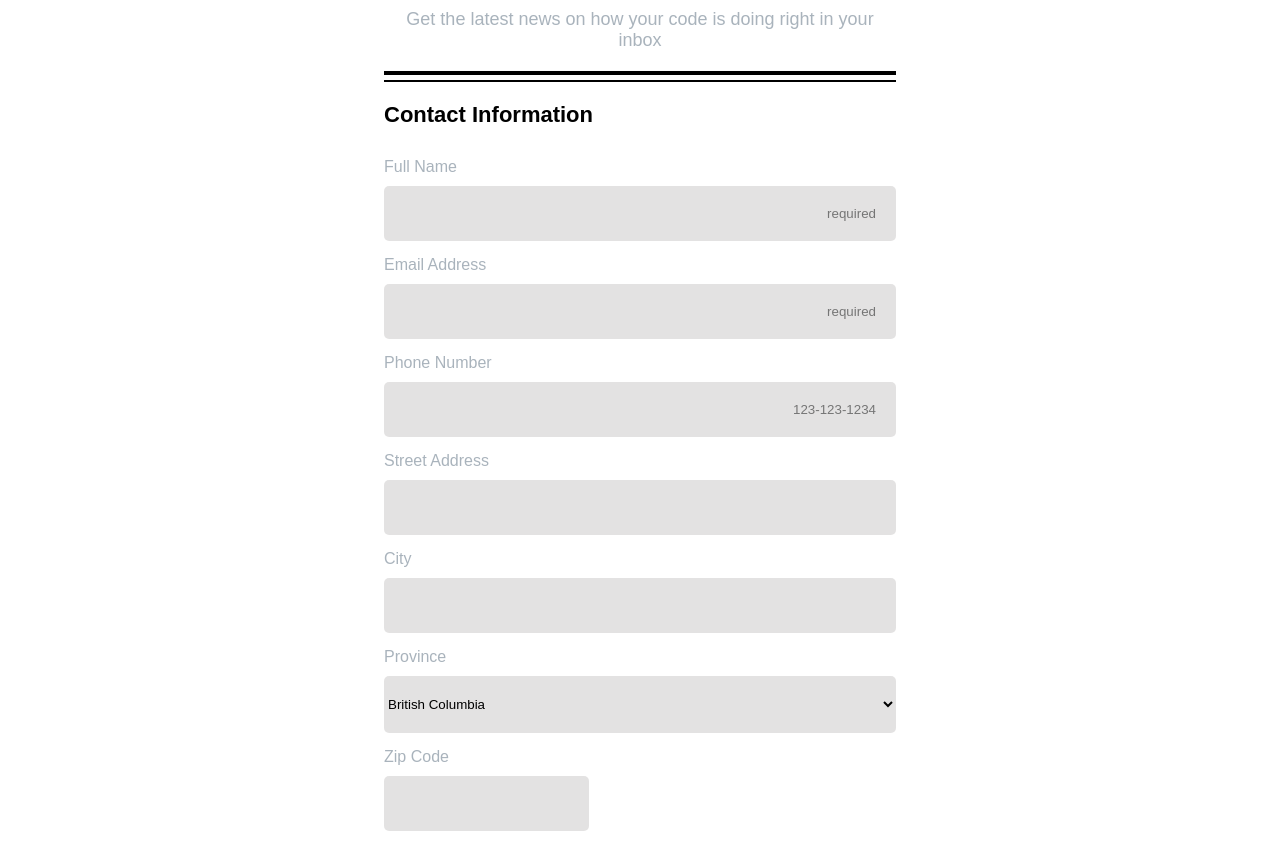
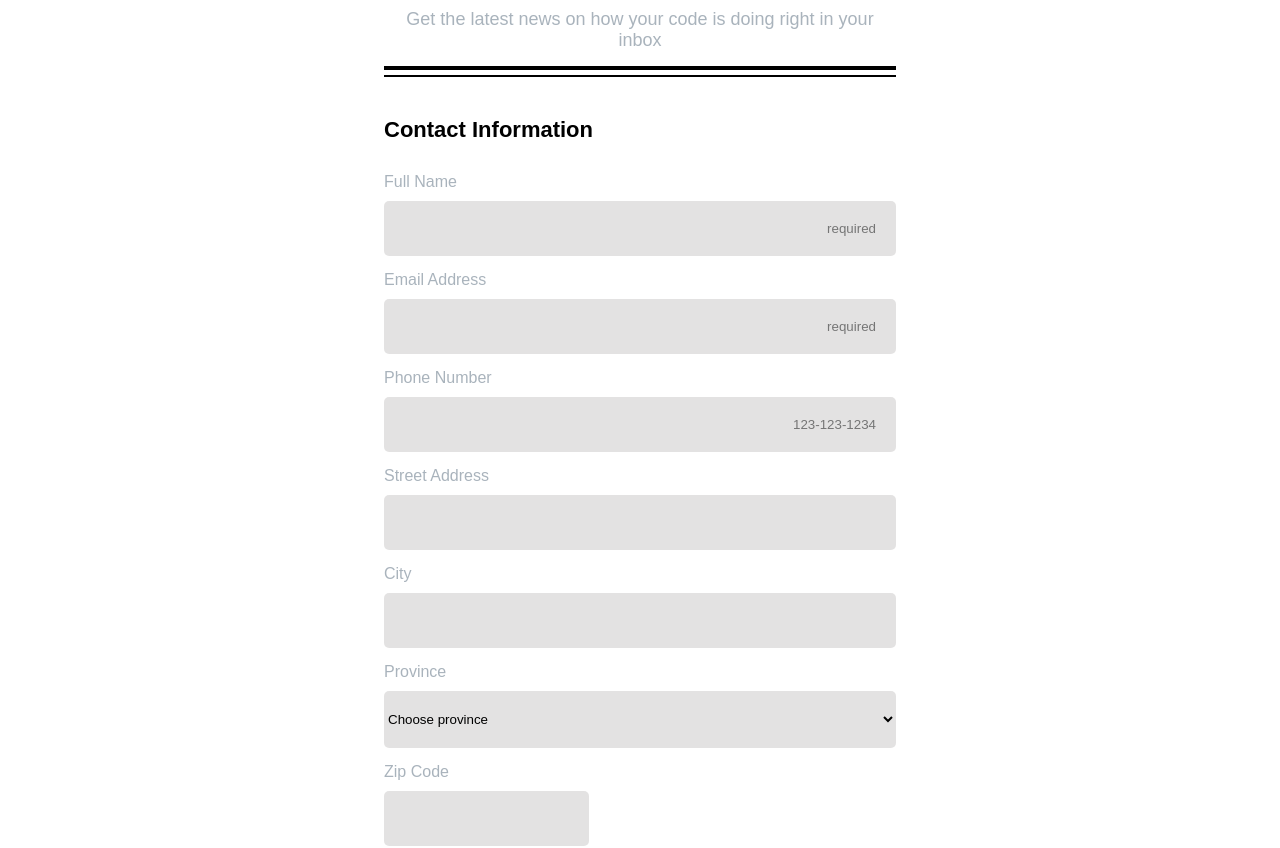
Before and after one commit to sm810403/Techdegree-project-3, a plain HTML site: page index.html in a window 1280 px wide. Shown: the part 129-977 px from the top of the page. Drawn offline with Linux system fonts and the light colour scheme.

Commit message:
6th commit
add fieldset and legend

```diff
--- a/css/styless.css
+++ b/css/styless.css
@@ -12,7 +12,7 @@ header {
     text-align: center;
 }
 .headline, .head-text {
-    padding: 20px 10px;
+    padding: 20px 0;
     font-size:18px;
 }
 .headline {
@@ -28,11 +28,14 @@ header {
 .head-text p {
     color:rgba(112, 128, 144, 0.6);
 }
-
+fieldset {
+    border: none;
+}
 .hr1, .hr2 {
     margin-bottom: 5px;
 }
 .hr1 {
+    margin-top: 15px;
     border:2px solid black;
 }
 .hr2 {
@@ -48,6 +51,8 @@ header {
     width: 100%;
     border-radius: 5px;
     border: none;
+}
+.input1::placeholder {
     text-align: end;
 }
 .input3 {
@@ -120,7 +125,7 @@ button {
         margin: auto;
     }
     hr {
-        width: 90%;
+        width: 100%;
         margin: auto;
     }
     form {
@@ -134,7 +139,7 @@ button {
         margin: auto;
     }
     hr {
-        width: 40%;
+        width: 100%;
         margin: auto;
     }
     form {
--- a/index.html
+++ b/index.html
@@ -13,12 +13,15 @@
             <div class="head-text">
                 <h2>Signup for out newsletter</h2>
                 <p>Get the latest news on how your code is doing right in your inbox</p>
+                <hr class="hr1">
+                <hr class="hr2">
             </div>
+
         </header>
-        <hr class="hr1">
-        <hr class="hr2">
+
         <form action="index.html" method="post" id="form1" class="form1">
-            <h2 class="form1-h1"><strong>Contact Information</strong></h2>
+            <fieldset>
+                <legend class="form1-h1"><h2>Contact Information</h2></legend>
                 <label class="label1" for="fname">Full Name</label>
                 <input class="input1" type="text" id="fname" name="fname" placeholder="required">
                 <label class="label1" for="email">Email Address</label>
@@ -31,6 +34,7 @@
                 <input class="input1" type="text" id="city" name="city">
                 <label class="label1" for="state">Province</label>
                 <select name="state" id="state">
+                        <option selected disabled hidden>Choose province</option>
                         <option value="bc">British Columbia</option>
                         <option value="ab">Alberta</option>
                         <option value="mn">Manitoba</option>
@@ -47,10 +51,10 @@
                 </select><br>
                 <label class="label1" for="zcode">Zip Code</label>
                 <input class="input3" type="text" id="zcode" name="zcode">
-        </form>
-        <hr class="hr3">
-        <form action="index.html" method="post" id="form2" class="form2">
-                <h2 class="form2-h1"><strong>Newsletter</strong></h2>
+                <hr class="hr3">
+            </fieldset>
+            <fieldset>
+                <legend class="form2-h1"><h2>Newsletter</h2></legend>
                 <p>Select the newsletters you would like to recieve</p>
                 <input class="input2" type="radio" id="news" name="news"><label class="light" for="news">HTML news</label><br>
                 <input class="input2" type="radio" id="news" name="news"><label class="light" for="news">CSS news</label><br>
@@ -64,6 +68,7 @@
                 <textarea name="comment" id="comment" cols="30" rows="10"></textarea>
                 <button type="submit" id="btn-signup" name="btn-signup">Sign Up</button>
                 <p class="lastp"><i>Copyright The Code Review</i></p>
+            </fieldset>
         </form>
     </div>
 </body>
```
